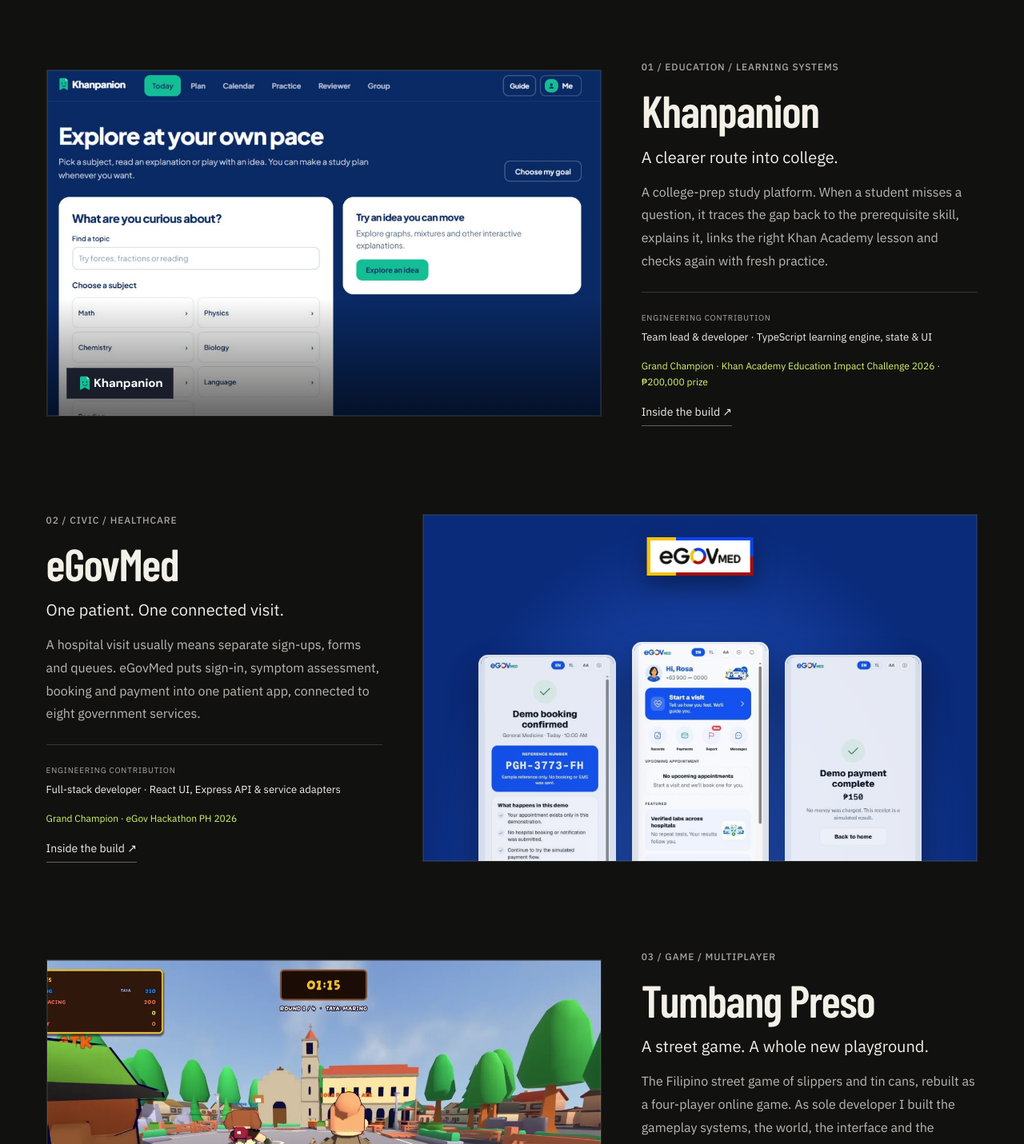
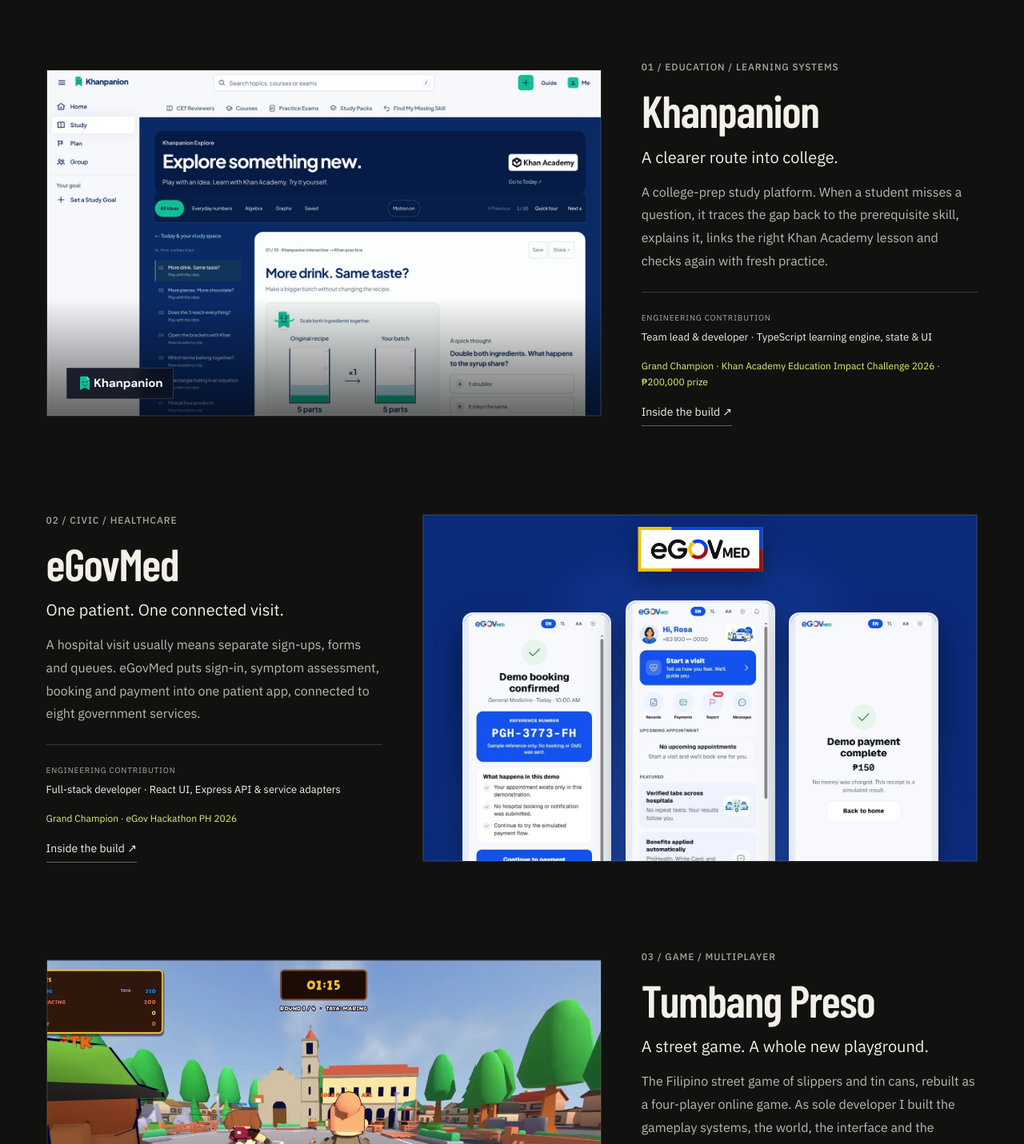
Before and after one commit to M4tyu633/portfolio, a Next.js app: page / in a window 1280 px wide. Shown: the part 1239-2670 px from the top of the page at 80% size. Built offline with nearby package versions, Linux system fonts and the light colour scheme.

Commit message:
Fresh Khanpanion capture from the live site; fuller eGovMed preview

```diff
--- a/src/app/css/presentation.css
+++ b/src/app/css/presentation.css
@@ -72,8 +72,8 @@
   display: grid;
   grid-template-columns: repeat(3, 1fr);
   align-items: start;
-  gap: 3.5%;
-  padding: 23% 10% 0;
+  gap: 3%;
+  padding: 15.5% 7% 0;
   background:
     radial-gradient(ellipse at 50% 100%, #2a63e0, transparent 70%), #0a2a7a;
 }
@@ -90,18 +90,17 @@
 }
 .shot-frame.is-phones > img:nth-child(1),
 .shot-frame.is-phones > img:nth-child(3) {
-  margin-top: 9%;
-  opacity: 0.92;
+  margin-top: 8%;
 }
 a:hover .shot-frame.is-phones > img:nth-child(2) {
   transform: translateY(-2%);
 }
 .shot-frame.is-phones .shot-badge {
   left: 50%;
-  top: 6.5%;
+  top: 3.5%;
   bottom: auto;
   transform: translateX(-50%);
-  height: clamp(36px, 11%, 60px);
+  height: clamp(40px, 13%, 72px);
   box-shadow: 0 10px 30px #0006;
 }
 .studio-project-media:has(.product-visual) {
--- a/src/content/projects/khanpanion.ts
+++ b/src/content/projects/khanpanion.ts
@@ -13,8 +13,8 @@
   did: "Developer and team lead · Learning engine, application architecture and interface.",
   outcome: "Grand Champion · Khan Academy Education Impact Challenge 2026",
   media: {
-    src: "/work/khanpanion/overview.jpg",
-    alt: "The current Khanpanion application: navy study workspace, subject browser and interactive learning entry points, captured from the local production export.",
+    src: "/work/khanpanion/explore.jpg",
+    alt: "Khanpanion Explore: an interactive ratio problem beside a list of ideas, with the study navigation and Khan Academy link, captured from the live site.",
     fit: "contain",
   },
   award: "Grand Champion · Khan Academy Education Impact Challenge 2026 · ₱200,000",
```
Also changed, not shown: public/work/khanpanion/explore.jpg (added), public/work/khanpanion/overview.jpg (deleted).
